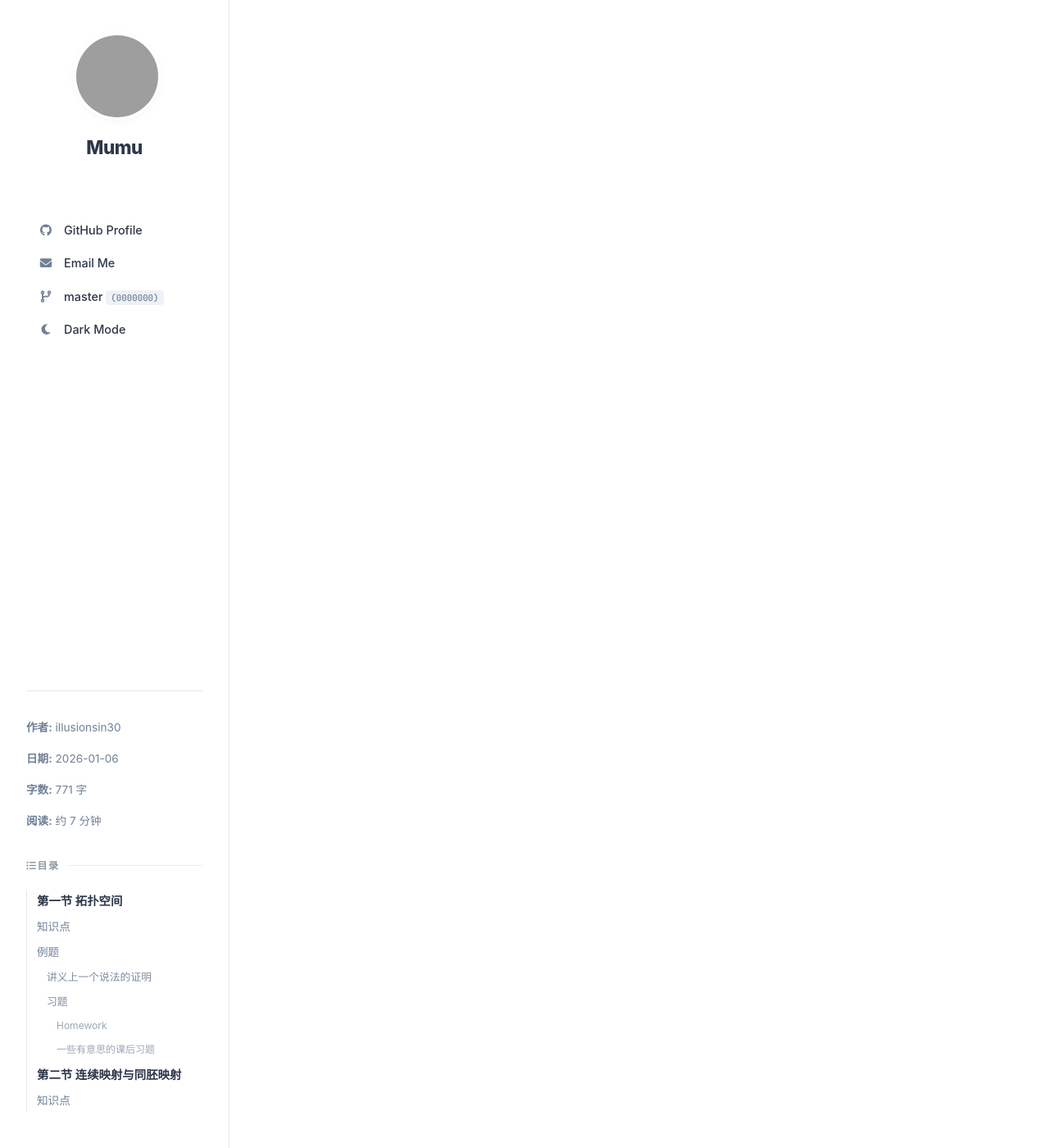
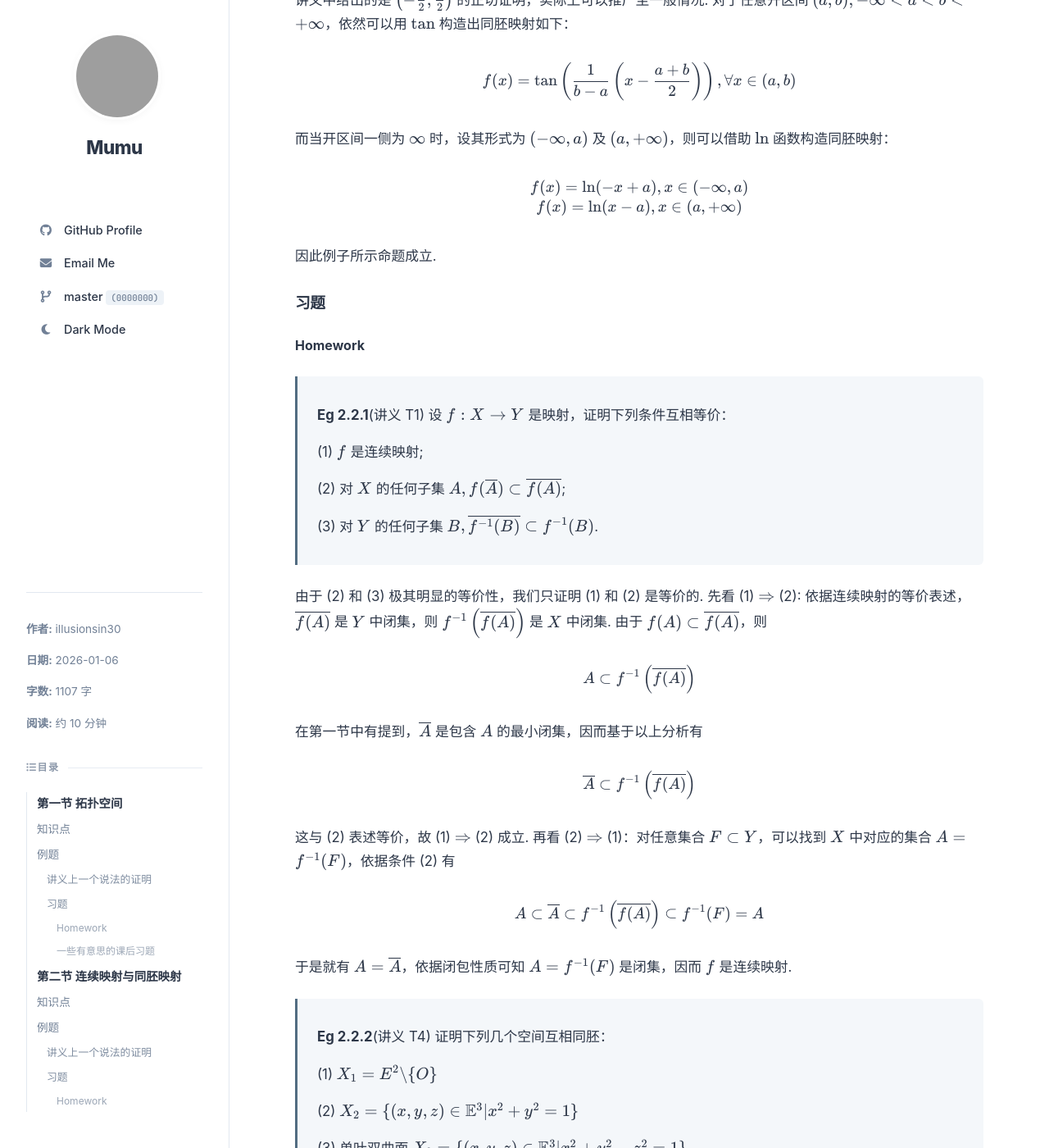
Before and after one commit to illusionsin30/illusionsin30.github.io, a Jekyll site: the page built from _posts/Topology/finals/2026-1-6-chap1.md, in a window 1280 px wide and 1400 px high, scrolled down 4549 px. Shown: the whole window at 82% size. Built offline with Jekyll 4.4.1, drawn with Linux system fonts in a browser that asks for light colours; some of the changed text lies outside the part shown; grey boxes are pictures that could not be loaded.

Commit message:
Update: Examples.

```diff
--- a/_posts/Topology/finals/2026-1-6-chap1.md
+++ b/_posts/Topology/finals/2026-1-6-chap1.md
@@ -122,3 +122,85 @@ $$
 |2.1|**连续**，**限制**，连续映射及**等价表述**|
 |2.2|包含映射，复合映射保持连续，**覆盖**，粘接引理|
 |2.3|同胚，**同胚映射**，六个有关同胚的例子，嵌入映射，拓扑概念与拓扑性质|
+
+## 例题
+### 讲义上一个说法的证明
+> **Eg 2.1.1** 开区间 (作为 $\mathbb{E}^1$ 的子空间) 与 $\mathbb{E}^1$ 同胚.
+
+讲义中给出的是 $\left( -\frac{\pi}{2}, \frac{\pi}{2} \right)$ 的正切证明，实际上可以推广至一般情况. 对于任意开区间 $(a, b), -\infty < a < b < +\infty$，依然可以用 $\tan$ 构造出同胚映射如下：
+
+$$
+    f(x) = \tan \left( \frac{1}{b-a}\left(x - \frac{a+b}{2}\right) \right), \forall x \in (a, b)
+$$
+
+而当开区间一侧为 $\infty$ 时，设其形式为 $(-\infty, a)$ 及 $(a, +\infty)$，则可以借助 $\ln$ 函数构造同胚映射：
+
+$$
+    f(x) = \ln (-x + a), x \in (-\infty, a) \\
+    f(x) = \ln(x - a), x \in (a, +\infty)
+$$
+
+因此例子所示命题成立.
+
+### 习题
+#### Homework
+
+> **Eg 2.2.1**(讲义 T1) 设 $f: X \to Y$ 是映射，证明下列条件互相等价：
+>
+> (1) $f$ 是连续映射;
+>
+> (2) 对 $X$ 的任何子集 $A, f(\overline{A}) \subset \overline{f(A)}$;
+>
+> (3) 对 $Y$ 的任何子集 $B, \overline{f^{-1}(B)} \subset f^{-1}(B)$.
+
+由于 (2) 和 (3) 极其明显的等价性，我们只证明 (1) 和 (2) 是等价的. 先看 (1) $\Rightarrow$ (2): 依据连续映射的等价表述，$\overline{f(A)}$ 是 $Y$ 中闭集，则 $f^{-1}\left( \overline{f(A)} \right)$ 是 $X$ 中闭集. 由于 $f(A) \subset \overline{f(A)}$，则
+
+$$
+    A \subset f^{-1}\left( \overline{f(A)} \right)
+$$
+
+在第一节中有提到，$\overline{A}$ 是包含 $A$ 的最小闭集，因而基于以上分析有
+
+$$
+    \overline{A} \subset f^{-1}\left( \overline{f(A)} \right)
+$$
+
+这与 (2) 表述等价，故 (1) $\Rightarrow$ (2) 成立. 再看 (2) $\Rightarrow$ (1)：对任意集合 $F \subset Y$，可以找到 $X$ 中对应的集合 $A = f^{-1}(F)$，依据条件 (2) 有
+
+$$
+    A \subset \overline{A} \subset f^{-1}\left(\overline{f(A)}\right) \subset f^{-1}(F) = A
+$$
+
+于是就有 $A = \overline{A}$，依据闭包性质可知 $A = f^{-1}(F)$ 是闭集，因而 $f$ 是连续映射.
+
+> **Eg 2.2.2**(讲义 T4) 证明下列几个空间互相同胚：
+>
+> (1) $X\_1 = E^2 \backslash \\{ O \\}$
+>
+> (2) $X\_2 = \\{ (x, y, z) \in \mathbb{E}^3 \| x^2 + y^2 = 1 \\}$
+>
+> (3) 单叶双曲面 $X\_3 = \\{ (x, y, z) \in \mathbb{E}^3 \| x^2 + y^2 - z^2 = 1 \\}$
+
+先来找挖掉一个点的二维平面 $X\_1$ 和半径为 1 的圆筒 $X\_2$ 之间是否有同胚映射. 鉴于圆筒空间可以表示为 $\mathbb{E}^1 \times S^1$，我们只需要来找 $X\_1$ 中是否有可以**分别表示 $S^1$ 方位和 $\mathbb{E}^1$ 方位的一一对应连续映射**. 二维平面的极坐标 $(r=\sqrt{x^2+y^2}, \theta)$ 显然是一个合适的切入点，$r$ 可用来表示高度，$\theta$ 可用来表示圆周位置. 在挖去一个点的条件下，$r > 0$，类似于前面**一端为 $\infty$ 的开区间与 $\mathbb{E}^1$ 的同胚映射构造方法**，可以构造出映射：
+
+$$
+    f(x, y) = \left( \frac{x}{\sqrt{x^2 + y^2}}, \frac{y}{\sqrt{x^2 + y^2}}, \ln (\sqrt{x^2 + y^2}) \right): X_1 \to X_2
+$$
+
+其逆映射很好找，为
+
+$$
+    f^{-1}(x, y, z) = \left( e^z x, e^z y \right): X_2 \to X_1
+$$
+
+由于他们都是初等函数组成，因而连续性很容易保证，所以 $f$ 是同胚映射，$X\_1, X\_2$ 同胚. 而 $X\_2, X\_3$ 之间的同胚映射更加容易找到，就只写一个结果在这里：
+
+$$
+    g(x, y, z) = \left( \sqrt{1+z^2} x, \sqrt{1+z^2} y, z \right): X_2 \to X_3
+$$
+
+逆映射为
+
+$$
+    g^{-1}(x, y, z) = \left( \frac{x}{\sqrt{1+z^2}}, \frac{y}{\sqrt{1+z^2}}, z \right)
+$$
```
